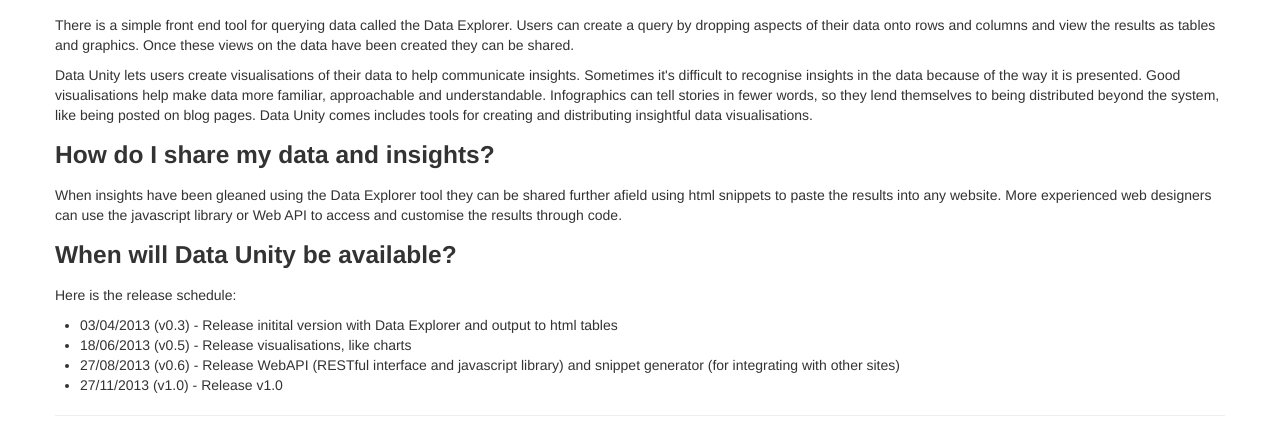
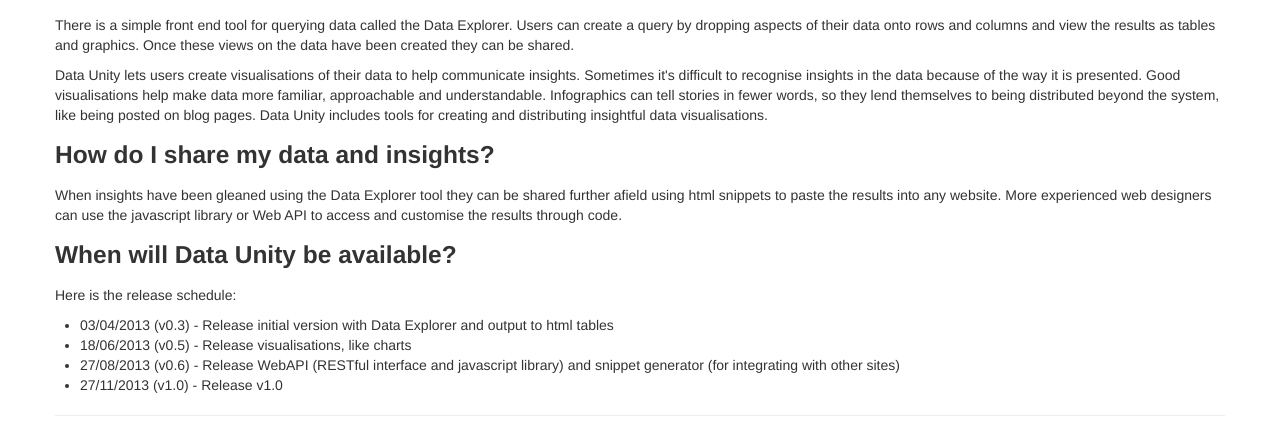
Before and after one commit to dataunity/dataunitysitepublic, a Jekyll site: the page about.html, which Jekyll copies as it is, in a window 1280 px wide. Shown: the part 310-732 px from the top of the page. Built offline with Jekyll 4.4.1, drawn with Linux system fonts in a browser that asks for light colours.

Commit message:
Correct spellings.

```diff
--- a/about.html
+++ b/about.html
@@ -94,7 +94,7 @@
 			There is a simple front end tool for querying data called the Data Explorer. Users can create a query by dropping aspects of their data onto rows and columns and view the results as tables and graphics. Once these views on the data have been created they can be shared.
 		</p>
 		<p>
-			Data Unity lets users create visualisations of their data to help communicate insights. Sometimes it's difficult to recognise insights in the data because of the way it is presented. Good visualisations help make data more familiar, approachable and understandable. Infographics can tell stories in fewer words, so they lend themselves to being distributed beyond the system, like being posted on blog pages. Data Unity comes includes tools for creating and distributing insightful data visualisations.
+			Data Unity lets users create visualisations of their data to help communicate insights. Sometimes it's difficult to recognise insights in the data because of the way it is presented. Good visualisations help make data more familiar, approachable and understandable. Infographics can tell stories in fewer words, so they lend themselves to being distributed beyond the system, like being posted on blog pages. Data Unity includes tools for creating and distributing insightful data visualisations.
 		</p>
 		<h3>How do I share my data and insights?</h3>
 		<p>
@@ -104,7 +104,7 @@
 		<p>
 			Here is the release schedule:
 			<ul>
-				<li>03/04/2013 (v0.3) - Release initital version with Data Explorer and output to html tables</li>
+				<li>03/04/2013 (v0.3) - Release initial version with Data Explorer and output to html tables</li>
 				<li>18/06/2013 (v0.5) - Release visualisations, like charts</li>
 				<li>27/08/2013 (v0.6) - Release WebAPI (RESTful interface and javascript library) and snippet generator (for integrating with other sites)</li>
 				<li>27/11/2013 (v1.0) - Release v1.0</li>
```
